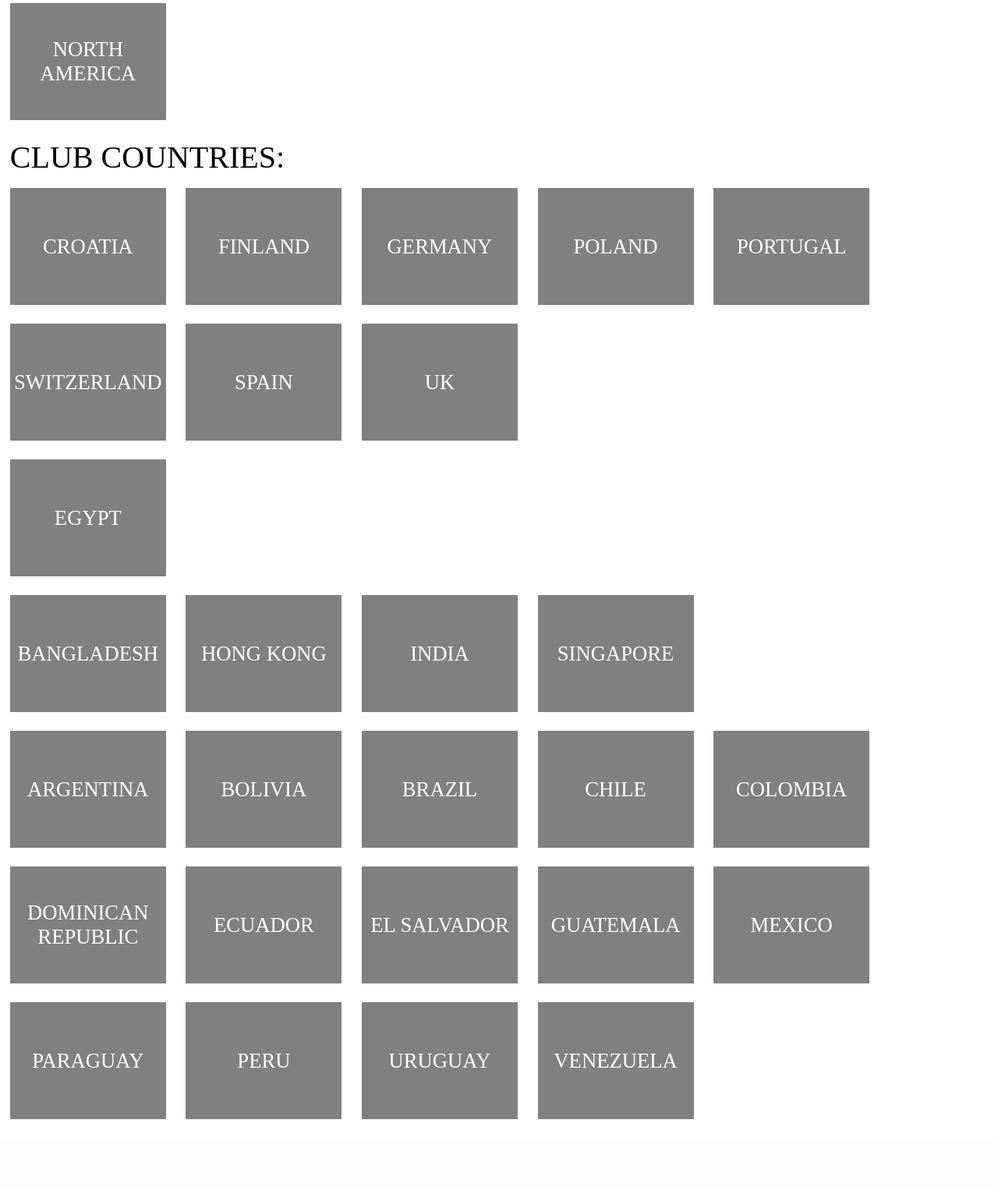
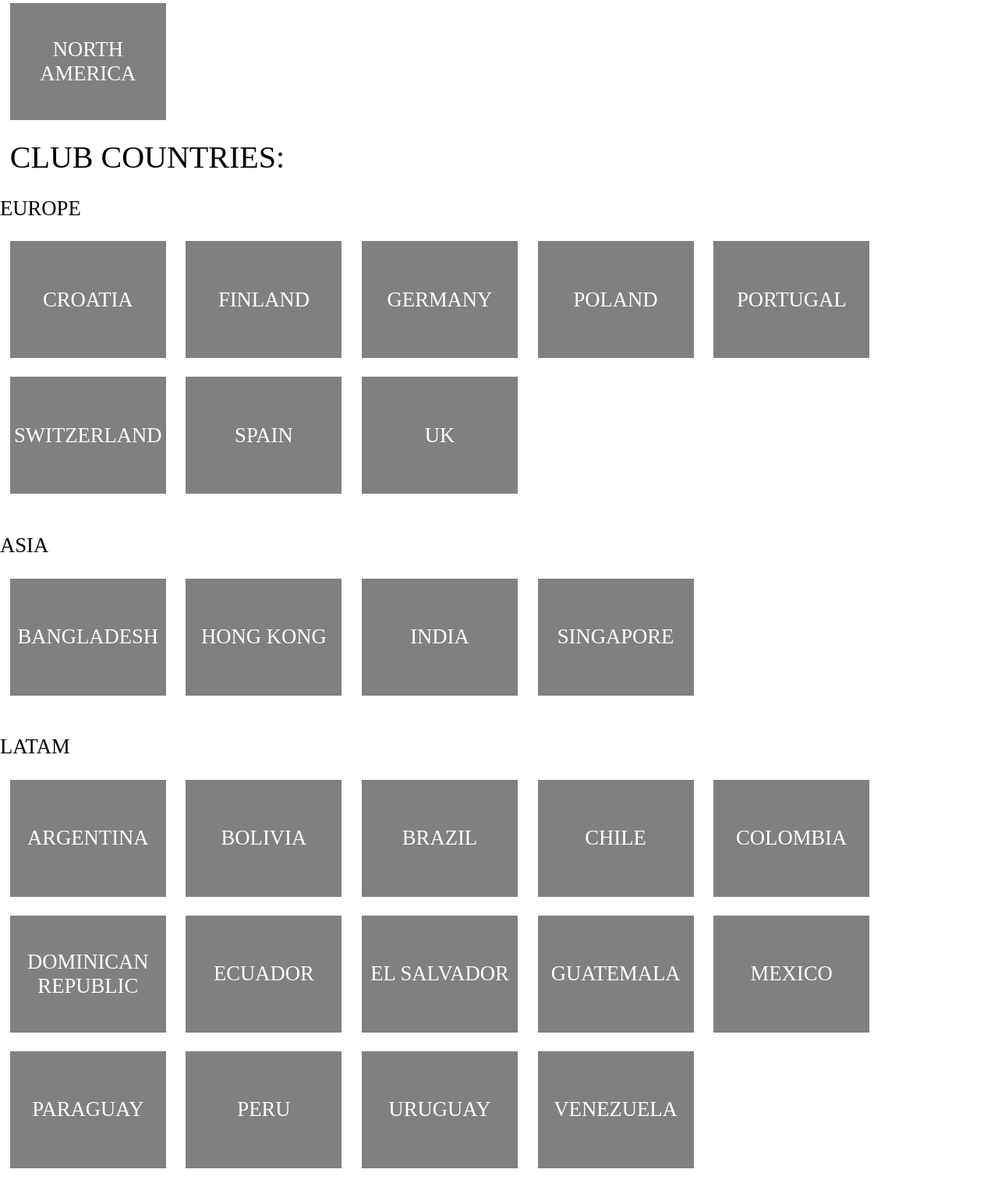
Before and after one commit to milan252525/LAclubs, a Flask app: page / in a window 1280 px wide. Shown: the part 868-2390 px from the top of the page at 78% size. Before the commit the page ends 2303 px from the top, so only its background shows below. Run offline with Flask 2, Linux system fonts and the light colour scheme; some web fonts are replaced.

Commit message:
countries divided

```diff
--- a/app/templates/index.html
+++ b/app/templates/index.html
@@ -41,6 +41,7 @@
         </div>
 
         <p class="category">CLUB COUNTRIES:</p>
+        <p class="subcategory">EUROPE</p>
         <div class="button_area">
             <a class="button" href="clubs?country=croatia">CROATIA</a>
             <a class="button" href="clubs?country=finland">FINLAND</a>
@@ -51,15 +52,14 @@
             <a class="button" href="clubs?country=spain">SPAIN</a>
             <a class="button" href="clubs?country=uk">UK</a>
         </div>
-        <div class="button_area">
-            <a class="button" href="clubs?country=egypt">EGYPT</a>
-        </div>
+        <p class="subcategory">ASIA</p>
         <div class="button_area">
             <a class="button" href="clubs?country=bangladesh">BANGLADESH</a>
             <a class="button" href="clubs?country=hongkong">HONG KONG</a>
             <a class="button" href="clubs?country=india">INDIA</a>
             <a class="button" href="clubs?country=singapore">SINGAPORE</a>
         </div>
+        <p class="subcategory">LATAM</p>
         <div class="button_area">
             <a class="button" href="clubs?country=argentina">ARGENTINA</a>
             <a class="button" href="clubs?country=bolivia">BOLIVIA</a>
```
